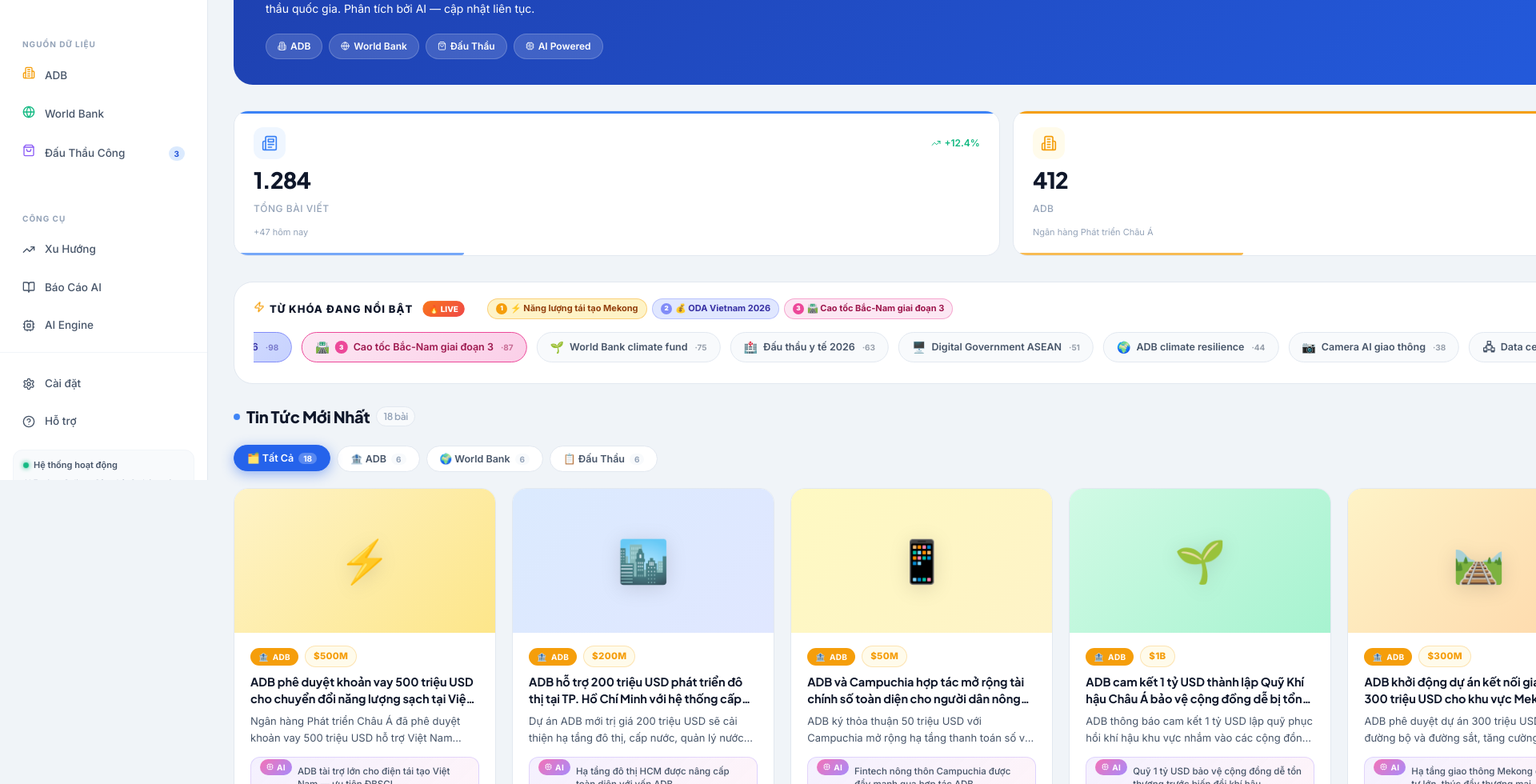
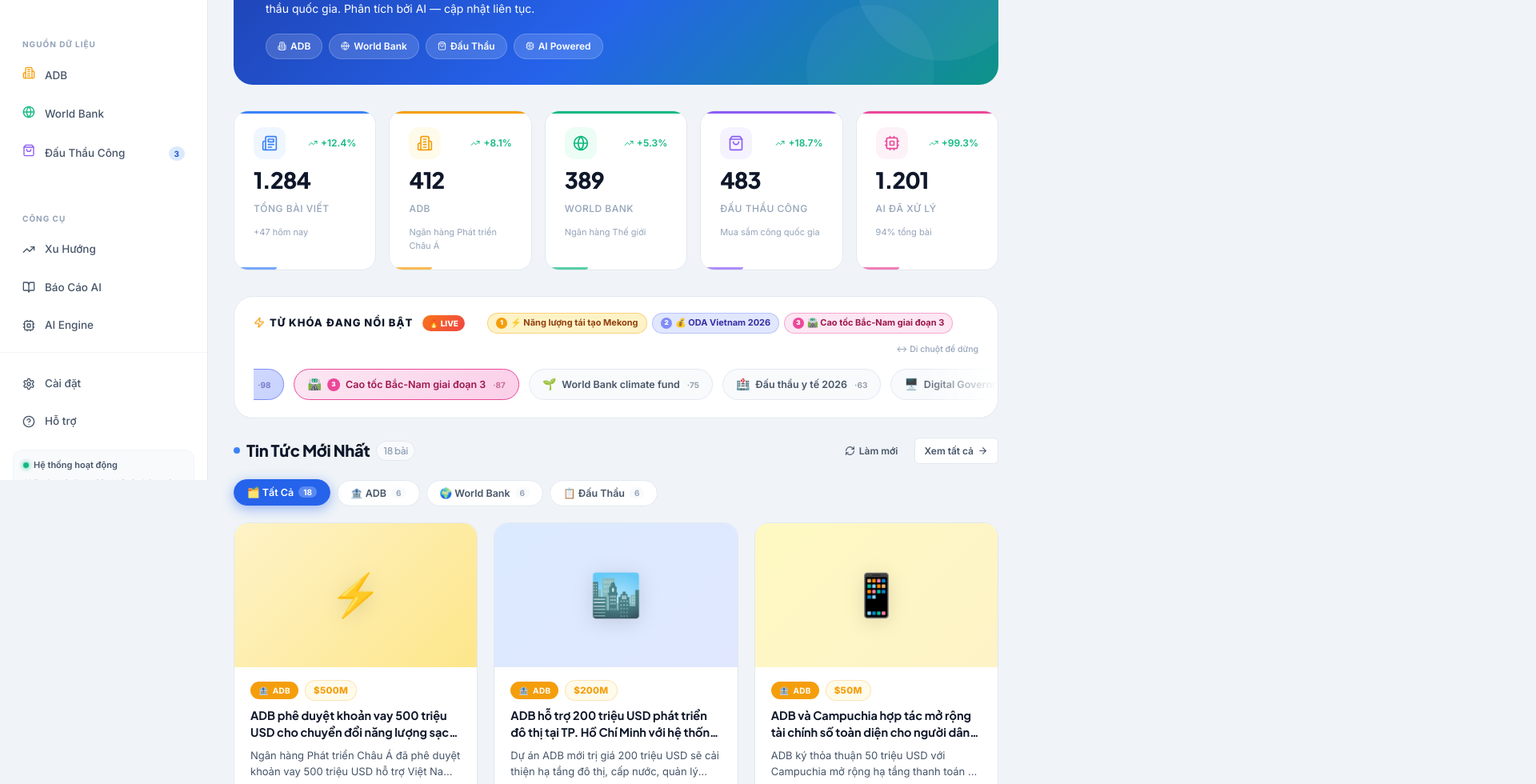
Before and after one commit to CHP-Data-Center/BIS.Client, a React (Vite) app: page /dashboard in a window 1280 px wide. Shown: the part 200-1180 px from the top of the page at 80% size, 1920 px wide, since content can reach past the window. Built offline with nearby package versions, Linux system fonts and the light colour scheme.

Commit message:
fix: critical horizontal overflow - main-content constrained, trending overflow restored, stats/news grid min-width 0

```diff
--- a/src/index.css
+++ b/src/index.css
@@ -152,6 +152,11 @@
   min-height: calc(100vh - var(--header-h));
   padding: var(--space-8);
   transition: margin var(--transition-base);
+  /* Critical: prevent ANY child from overflowing horizontally */
+  overflow-x: hidden;
+  min-width: 0;           /* flex child must shrink */
+  max-width: calc(100vw - var(--sidebar-w));
+  box-sizing: border-box;
 }
 
 @media (max-width: 768px) {
@@ -547,7 +552,8 @@
    ============================================ */
 .stats-grid {
   display: grid;
-  grid-template-columns: repeat(5, 1fr);
+  /* auto-fill adapts to available width; min-width 0 allows shrink */
+  grid-template-columns: repeat(auto-fill, minmax(160px, 1fr));
   gap: var(--space-4);
   margin-bottom: var(--space-8);
 }
@@ -564,6 +570,8 @@
   position: relative;
   overflow: hidden;
   isolation: isolate;
+  min-width: 0;       /* allow shrink in flex/grid */
+  max-width: 100%;
 }
 
 .stats-card::before {
@@ -643,8 +651,9 @@
    ============================================ */
 .news-grid {
   display: grid;
-  grid-template-columns: repeat(auto-fill, minmax(320px, 1fr));
+  grid-template-columns: repeat(auto-fill, minmax(280px, 1fr));
   gap: var(--space-5);
+  min-width: 0;         /* don't blow out the grid container */
 }
 
 .news-card {
@@ -652,6 +661,7 @@
   border: 1px solid var(--border);
   border-radius: var(--radius-lg);
   overflow: hidden;
+  min-width: 0;         /* allow grid item to shrink */
   transition: all var(--transition-base);
   cursor: pointer;
   display: flex;
@@ -1671,11 +1681,11 @@
   border-radius: var(--radius-xl);
   padding: var(--space-5) 0 var(--space-5) var(--space-6);
   margin-bottom: var(--space-6);
-  /* NO overflow:hidden here — that clips hovered chips */
-  /* overflow is only on .trending-marquee-wrapper */
+  overflow: hidden;       /* RESTORE: prevent marquee from overflowing page */
 }
 .trending-strip-header {
   display: flex; align-items: center; gap: var(--space-3);
+  flex-wrap: wrap;            /* wrap on small screens */
   margin-bottom: var(--space-4); padding-right: var(--space-6);
 }
 .trending-strip-title {
@@ -1691,10 +1701,9 @@
   border-radius: var(--radius-full);
 }
 .trending-marquee-wrapper {
-  overflow-x: hidden;
-  overflow-y: visible;   /* allows chip to lift on hover without clip */
+  overflow: hidden;      /* back to simple hidden - clips horizontally and vertically */
   position: relative;
-  padding-bottom: 6px;   /* space for hover translateY */
+  padding-bottom: 2px;
 }
 .trending-marquee-wrapper::after {
   content: ''; position: absolute;
@@ -1715,7 +1724,7 @@
   background: var(--bg-surface-2); color: var(--text-secondary);
   transition: all var(--transition-fast); position: relative; overflow: hidden;
 }
-.trending-keyword-chip:hover { transform: translateY(-3px) scale(1.06); box-shadow: var(--shadow-md); border-color: var(--brand-300); color: var(--brand-700); }
+.trending-keyword-chip:hover { transform: scale(1.06); box-shadow: 0 2px 14px rgba(37,99,235,0.22); border-color: var(--brand-300); color: var(--brand-700); }
 .trending-keyword-chip.rank-1 { background: linear-gradient(135deg,#fef3c7,#fde68a); border-color: #f59e0b; color: #92400e; font-weight: 700; }
 .trending-keyword-chip.rank-2 { background: linear-gradient(135deg,#e0e7ff,#c7d2fe); border-color: #818cf8; color: #3730a3; }
 .trending-keyword-chip.rank-3 { background: linear-gradient(135deg,#fce7f3,#fbcfe8); border-color: #ec4899; color: #9d174d; }
```
